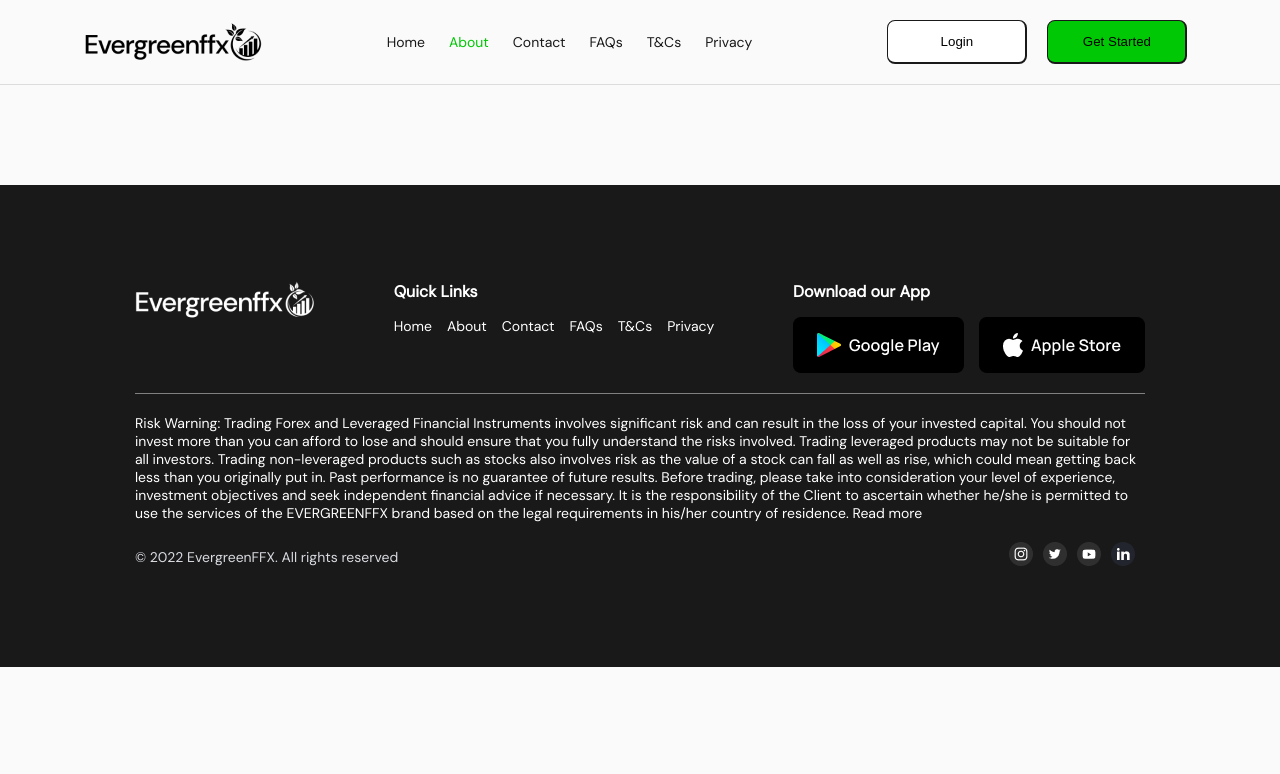
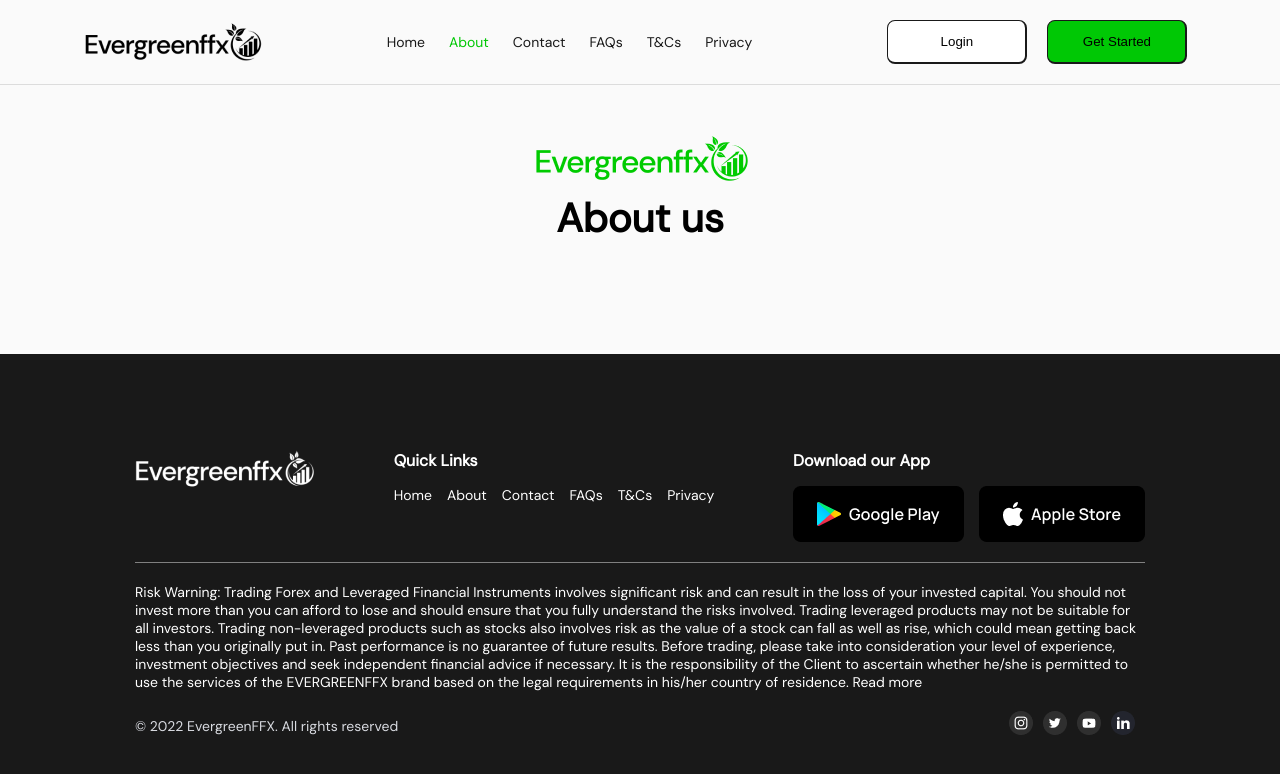
Before and after one commit to Ghasty003/Evergreenffx, a React (Vite) app: page /about in a window 1280 px wide. Shown: the top 774 px of the page. Built offline with nearby package versions, Linux system fonts and the light colour scheme.

Commit message:
Completed TopPage

```diff
--- /dev/null
+++ b/src/components/TopPage.jsx
@@ -0,0 +1,15 @@
+import React from 'react';
+import "../styles/top-page.scss";
+import logo from "../assets/ever15 1.png";
+
+function TopPage({headerText, pText}) {
+    return (
+        <div className='top-page'>
+            <img src={logo} alt="logo" />
+            <h2>{ headerText }</h2>
+            <p>{ pText }</p>
+        </div>
+    );
+}
+
+export default TopPage;
--- a/src/pages/AboutPage.jsx
+++ b/src/pages/AboutPage.jsx
@@ -1,12 +1,13 @@
 import React from 'react';
 import Footer from '../components/Footer';
 import Nav from '../components/Nav';
+import TopPage from '../components/TopPage';
 
 function AboutPage() {
     return (
         <div>
             <Nav />
-
+            <TopPage headerText="About us" />
             <Footer />
         </div>
     );
--- /dev/null
+++ b/src/styles/top-page.scss
@@ -0,0 +1,18 @@
+.top-page {
+    display: flex;
+    justify-content: center;
+    align-items: center;
+    flex-direction: column;
+    margin-top: 50px;
+    gap: 10px;
+
+    h2 {
+        font-weight: 700;
+        font-size: 40px;
+    }
+
+    p {
+        font-weight: 400;
+        font-size: 18px;
+    }
+}
```
